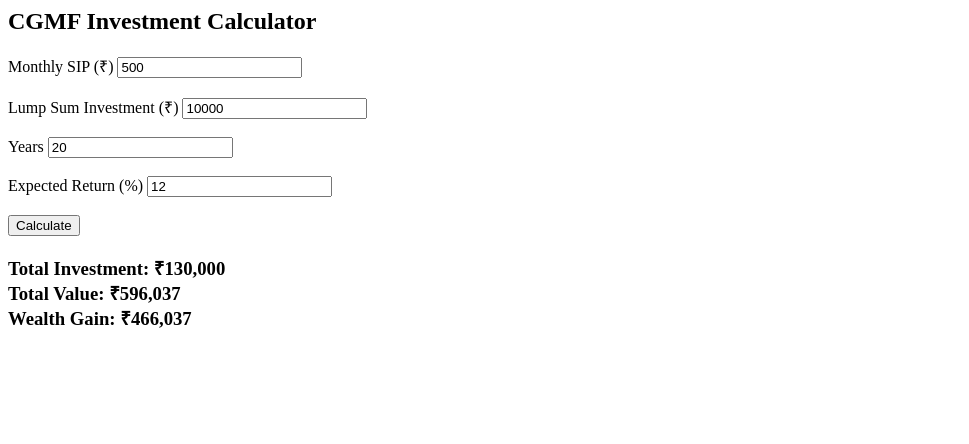
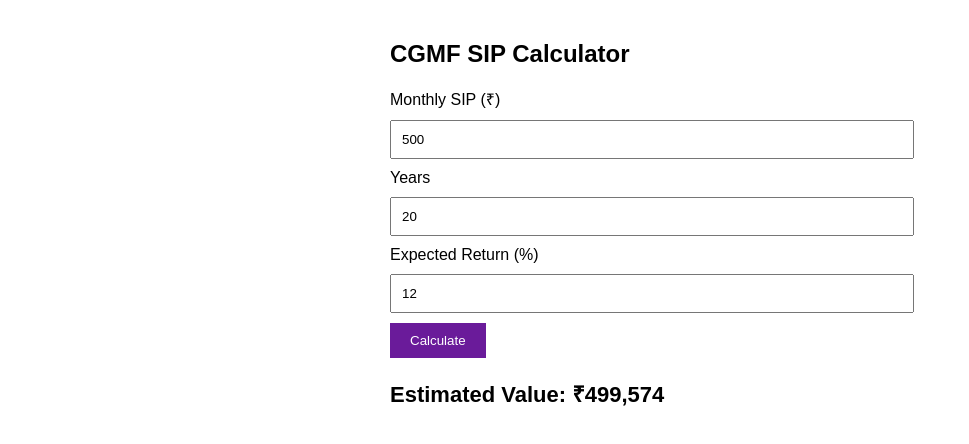
Before and after one commit to muku15061982/cgmf-calculator, a plain HTML site: page index.html in a window 1280 px wide. Both pictures are taken after a click on the button "Calculate". Shown: the whole page, without its empty margins (0-969 px from the left). Drawn offline with Linux system fonts and the light colour scheme.

Commit message:
Update index.html

```diff
--- a/index.html
+++ b/index.html
@@ -1,41 +1,62 @@
-<h2>CGMF Investment Calculator</h2>
+<!DOCTYPE html>
+<html>
+<head>
+<title>CGMF SIP Calculator</title>
+<style>
+body{
+font-family:Arial;
+max-width:500px;
+margin:auto;
+padding:20px;
+}
+input{
+width:100%;
+padding:10px;
+margin:10px 0;
+}
+button{
+padding:10px 20px;
+background:#6a1b9a;
+color:white;
+border:none;
+}
+#result{
+font-size:22px;
+font-weight:bold;
+margin-top:20px;
+}
+</style>
+</head>
+<body>
+
+<h2>CGMF SIP Calculator</h2>
 
 <label>Monthly SIP (₹)</label>
-<input type="number" id="sip" value="500"><br><br>
-
-<label>Lump Sum Investment (₹)</label>
-<input type="number" id="lump" value="10000"><br><br>
+<input type="number" id="sip" value="500">
 
 <label>Years</label>
-<input type="number" id="years" value="20"><br><br>
+<input type="number" id="years" value="20">
 
 <label>Expected Return (%)</label>
-<input type="number" id="rate" value="12"><br><br>
+<input type="number" id="rate" value="12">
 
 <button onclick="calc()">Calculate</button>
 
-<h3 id="result"></h3>
+<div id="result"></div>
 
 <script>
-function calc() {
- let sip = parseFloat(document.getElementById("sip").value);
- let lump = parseFloat(document.getElementById("lump").value);
- let years = parseFloat(document.getElementById("years").value);
- let rate = parseFloat(document.getElementById("rate").value);
+function calc(){
+let P=document.getElementById("sip").value;
+let Y=document.getElementById("years").value;
+let R=document.getElementById("rate").value/100/12;
 
- let r = rate / 100 / 12;
- let n = years * 12;
+let N=Y*12;
+let FV=P*((Math.pow(1+R,N)-1)/R)*(1+R);
 
- let sipValue = sip * (((Math.pow(1+r,n)-1)/r)*(1+r));
- let lumpValue = lump * Math.pow(1 + rate/100, years);
-
- let totalInvestment = (sip * n) + lump;
- let totalValue = sipValue + lumpValue;
- let wealthGain = totalValue - totalInvestment;
-
- document.getElementById("result").innerHTML =
- "Total Investment: ₹" + Math.round(totalInvestment).toLocaleString() +
- "<br>Total Value: ₹" + Math.round(totalValue).toLocaleString() +
- "<br>Wealth Gain: ₹" + Math.round(wealthGain).toLocaleString();
+document.getElementById("result").innerHTML=
+"Estimated Value: ₹"+Math.round(FV).toLocaleString();
 }
 </script>
+
+</body>
+</html>
```
